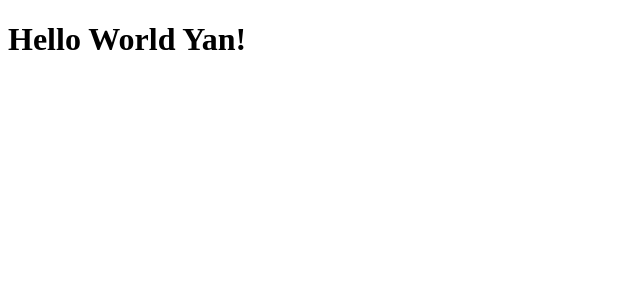
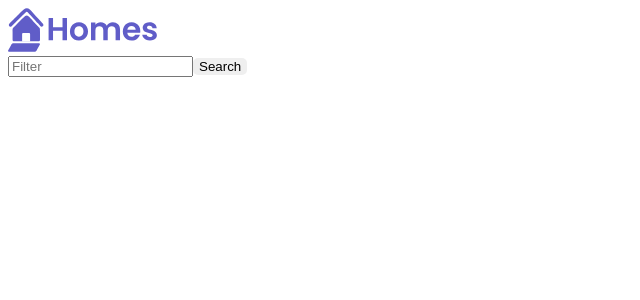
Before and after one commit to ivan-varabyou/angular, an Angular app: page / in a window 1280 px wide. Shown: the top 300 px of the page, without its empty margins (0-640 px from the left). Built offline with nearby package versions, Linux system fonts and the light colour scheme.

Commit message:
feat: add home homponent

```diff
--- a/src/app/app.component.ts
+++ b/src/app/app.component.ts
@@ -1,10 +1,26 @@
 import { Component } from "@angular/core";
+import { HomeComponent } from "./home/home.component";
 
 @Component({
   standalone: true,
   selector: "app-root",
-  template: `<h1>Hello World Yan!</h1>`,
+  template: `
+    <main>
+      <header class="brand-name">
+        <img
+          class="brand-logo"
+          src="/assets/logo.svg"
+          alt="logo"
+          arial-hidden="true"
+        />
+      </header>
+      <section class="content">
+        <app-home></app-home>
+      </section>
+    </main>
+  `,
   styleUrls: ["./app.component.css"],
+  imports: [HomeComponent],
 })
 export class AppComponent {
   title = "homes";
--- /dev/null
+++ b/src/app/home/home.component.css
@@ -0,0 +1,4 @@
+.primary {
+  border-radius: 5px;
+  border: 2px #000;
+}
--- /dev/null
+++ b/src/app/home/home.component.ts
@@ -0,0 +1,23 @@
+import { Component } from "@angular/core";
+import { CommonModule } from "@angular/common";
+
+@Component({
+  selector: "app-home",
+  standalone: true,
+  imports: [CommonModule],
+  template: `
+    <section>
+      <form action="">
+        <input type="text" placeholder="Filter" /><button
+          class="primary"
+          type="button"
+        >
+          Search
+        </button>
+      </form>
+    </section>
+    <section class="results"></section>
+  `,
+  styleUrls: ["./home.component.css"],
+})
+export class HomeComponent {}
```
Also changed, not shown: 1 other file (tests, documents, lock files or other folders).
